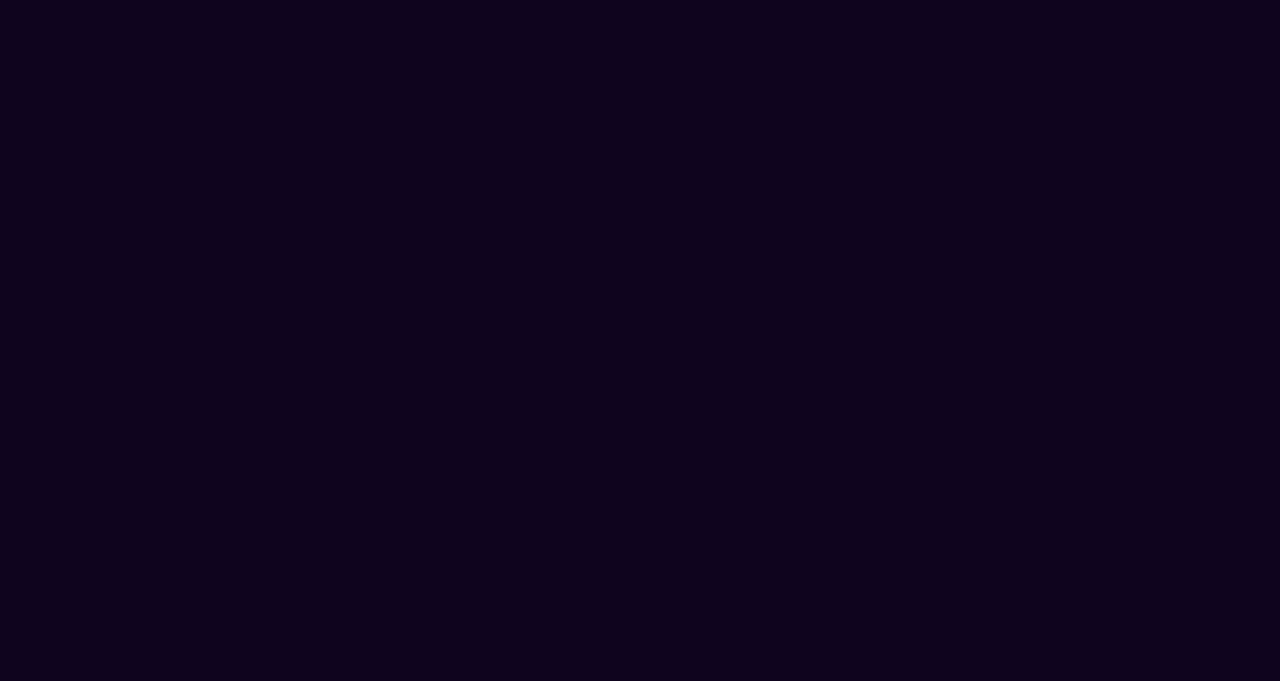
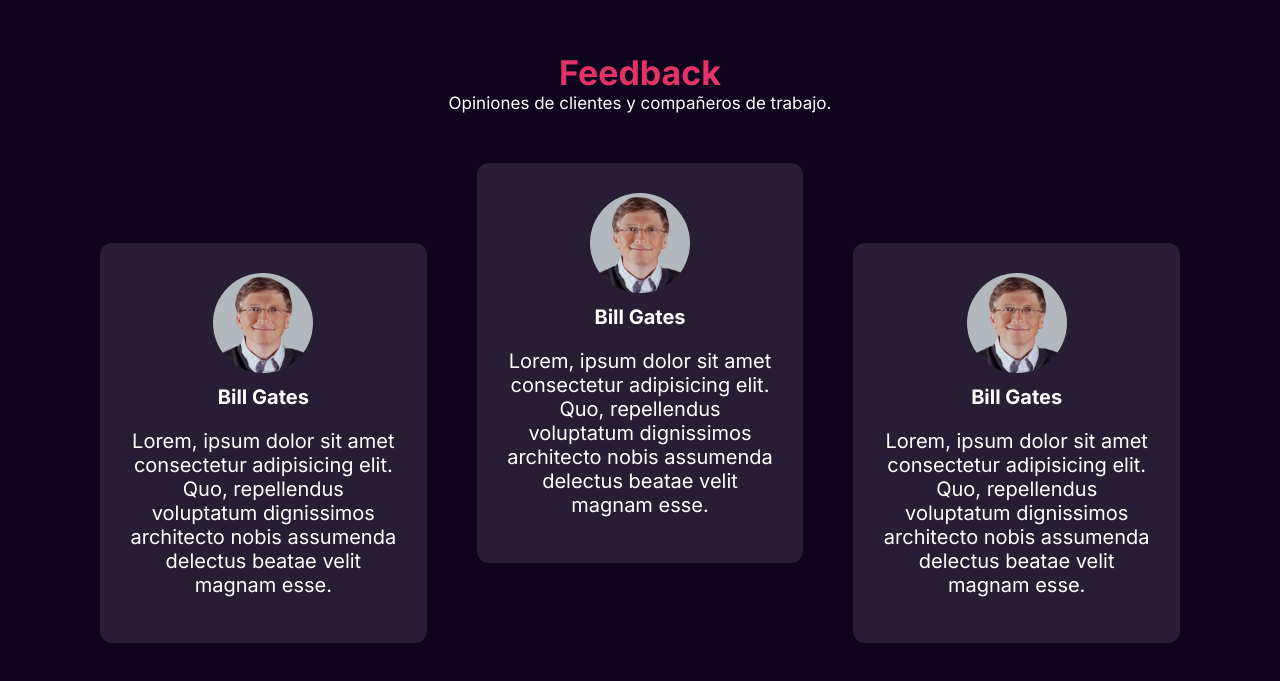
Before and after one commit to ourainbows/ourainbows.github.io, a React (Create React App) app: page / in a window 1280 px wide. Shown: the part 2676-3357 px from the top of the page. Before the commit the page ends 2728 px from the top, so only its background shows below. Built offline with nearby package versions, Linux system fonts and the light colour scheme.

Commit message:
Component feedback  and its styles

```diff
--- a/src/App.jsx
+++ b/src/App.jsx
@@ -1,4 +1,5 @@
 import { About } from './components/About';
+import { Feedback } from './components/Feedback';
 import { Home } from './components/Home';
 import { Navbar } from './components/Navbar';
 import { Projects } from './components/Projects';
@@ -12,7 +13,8 @@
         <Home />
         <Services />
         <About />
-        <Projects/>
+        <Projects />
+        <Feedback/>
       </main>
     </>
   )
--- /dev/null
+++ b/src/components/Feedback/index.jsx
@@ -0,0 +1,32 @@
+import styles from "./styles.module.css"
+import bill from "../../assets/bill.jpg"
+
+function Feedback() {
+    return (
+        <section className={styles.container}>
+            <div className={styles.info}>
+                <h2 className={styles.title}>Feedback</h2>
+                <p className={styles.text}>Opiniones de clientes y compañeros de trabajo.</p>
+            </div>
+            <div className={styles.cardsContainer}>
+                <div className={styles.card}>
+                    <img src={bill} alt="bill" />
+                    <p className={styles.cardTitle}>Bill Gates</p>
+                    <p className={styles.cardText}>Lorem, ipsum dolor sit amet consectetur adipisicing elit. Quo, repellendus voluptatum dignissimos architecto nobis assumenda delectus beatae velit magnam esse.</p>
+                </div>
+                <div className={styles.card}>
+                    <img src={bill} alt="bill" />
+                    <p className={styles.cardTitle}>Bill Gates</p>
+                    <p className={styles.cardText}>Lorem, ipsum dolor sit amet consectetur adipisicing elit. Quo, repellendus voluptatum dignissimos architecto nobis assumenda delectus beatae velit magnam esse.</p>
+                </div>
+                <div className={styles.card}>
+                    <img src={bill} alt="bill" />
+                    <p className={styles.cardTitle}>Bill Gates</p>
+                    <p className={styles.cardText}>Lorem, ipsum dolor sit amet consectetur adipisicing elit. Quo, repellendus voluptatum dignissimos architecto nobis assumenda delectus beatae velit magnam esse.</p>
+                </div>
+            </div>
+        </section>
+    )
+}
+
+export { Feedback }
--- /dev/null
+++ b/src/components/Feedback/styles.module.css
@@ -0,0 +1,59 @@
+.container {
+  margin: 0 5rem 15rem 5rem;
+}
+.info {
+  margin-bottom: 5rem;
+  text-align: center;
+}
+.title {
+  font-size: 3.4rem;
+  background: linear-gradient(
+    90.06deg,
+    rgba(230, 26, 122, 0.92) -11.91%,
+    #f85959 59.48%
+  );
+  background-size: 300%;
+  -webkit-background-clip: text;
+  background-clip: text;
+  -webkit-text-fill-color: transparent;
+}
+.text {
+  font-size: 1.7rem;
+}
+.cardsContainer {
+  display: flex;
+  justify-content: space-between;
+}
+.card {
+  background: linear-gradient(
+    109.35deg,
+    rgba(255, 255, 255, 0.4) -96.47%,
+    rgba(255, 255, 255, 0.1) 2.59%
+  );
+  border-radius: 12px;
+  display: flex;
+  align-items: center;
+  flex-direction: column;
+  height: 40rem;
+  width: 100rem;
+  padding: 3rem 3rem 3rem;
+}
+.card:nth-child(odd){
+    margin: 0 5rem;
+    margin-top: 8rem;
+}
+.card img {
+  border-radius: 50%;
+  height: 10rem;
+  width: 10rem;
+  margin-bottom: 1.2rem;
+}
+.cardTitle {
+  font-weight: bold;
+  font-size: 2rem;
+  margin-bottom: 2rem;
+}
+.cardText {
+  font-size: 2rem;
+  text-align: center;
+}
--- a/src/components/Services/styles.module.css
+++ b/src/components/Services/styles.module.css
@@ -17,7 +17,7 @@
   -webkit-text-fill-color: transparent;
 }
 .containerInfo p {
-  font-size: 1.6rem;
+  font-size: 1.7rem;
 }
 .servicesContainer {
   display: flex;
```
Also changed, not shown: src/assets/bill.jpg (added).
